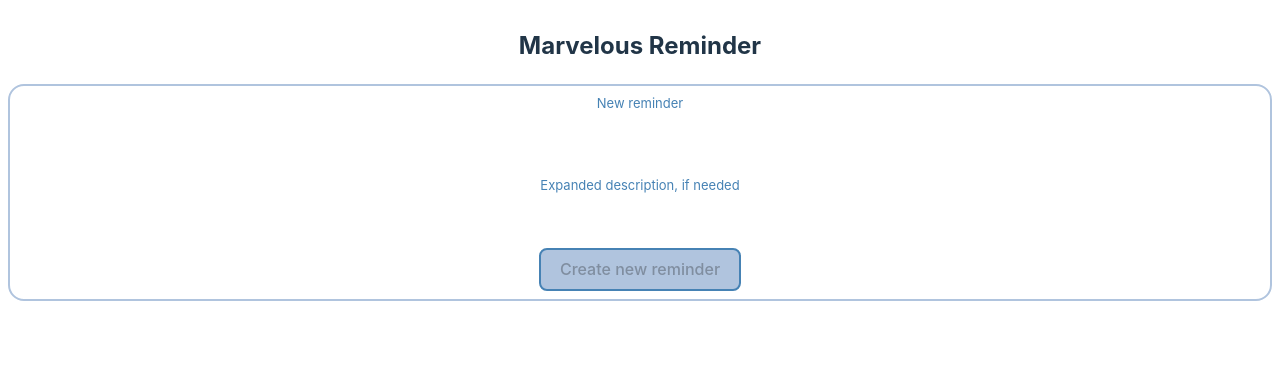
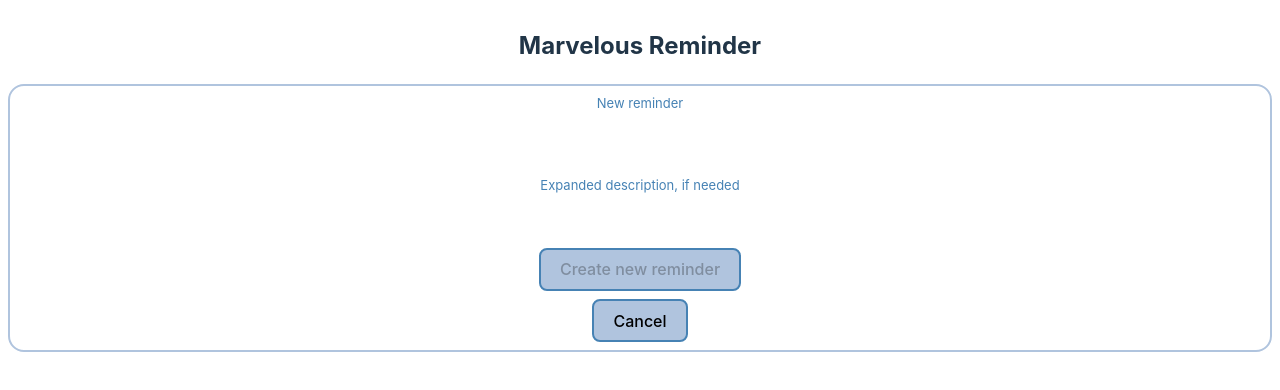
Before and after one commit to Bootreen/todo, a React (Vite) app: page / in a window 1280 px wide. Both pictures are taken after a click on the element "Add a new reminder". Shown: the top 390 px of the page. Built offline with nearby package versions, Linux system fonts and the light colour scheme.

Commit message:
Added an option to cancel form input

```diff
--- a/src/components/new-task-form/NewTaskForm.jsx
+++ b/src/components/new-task-form/NewTaskForm.jsx
@@ -5,8 +5,13 @@ export const NewTaskForm = () => {
   const { title, desc, isStarted, isEmpty } = useToDoStore(
     (state) => state.newTask
   );
-  const { onTaskStart, onTitleChange, onDescChange, createNewTask } =
-    useToDoActions();
+  const {
+    onTaskStart,
+    onTitleChange,
+    onDescChange,
+    createNewTask,
+    resetNewTask,
+  } = useToDoActions();
 
   const textAreaAdjustHeight = (event) => {
     event.target.setAttribute("style", "height: auto");
@@ -37,6 +42,7 @@ export const NewTaskForm = () => {
       <button type='submit' disabled={isEmpty}>
         Create new reminder
       </button>
+      <button onClick={(event) => resetNewTask(event)}>Cancel</button>
     </form>
   ) : (
     <div
--- a/src/store/store.js
+++ b/src/store/store.js
@@ -60,7 +60,8 @@ export const useToDoStore = create(
           };
         }),
 
-      resetNewTask: () =>
+      resetNewTask: (event) => {
+        event.preventDefault();
         set((state) => {
           state.newTask = {
             title: "",
@@ -68,7 +69,8 @@ export const useToDoStore = create(
             isStarted: false,
             isEmpty: true,
           };
-        }),
+        });
+      },
 
       createNewTask: (event) => {
         event.preventDefault();
```
